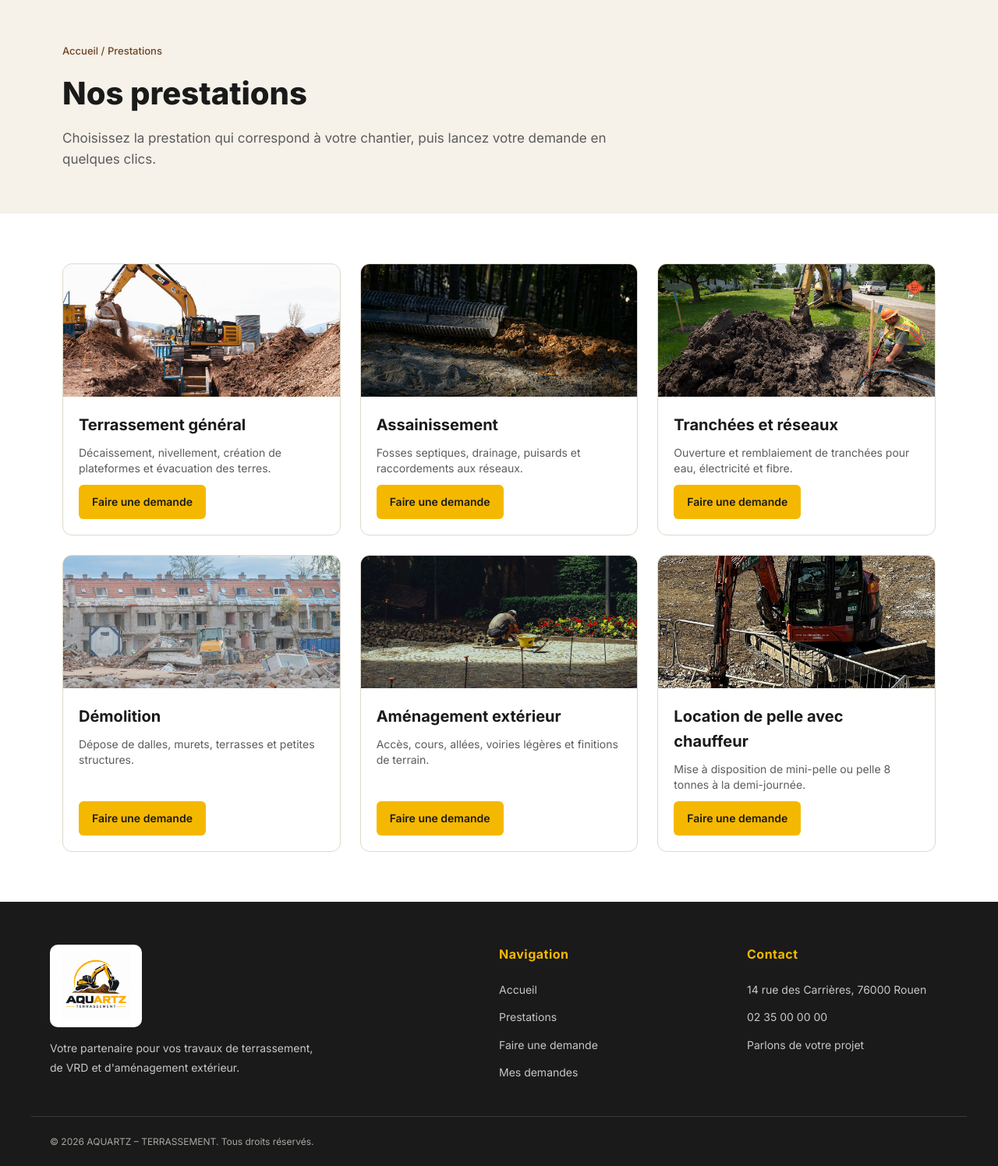
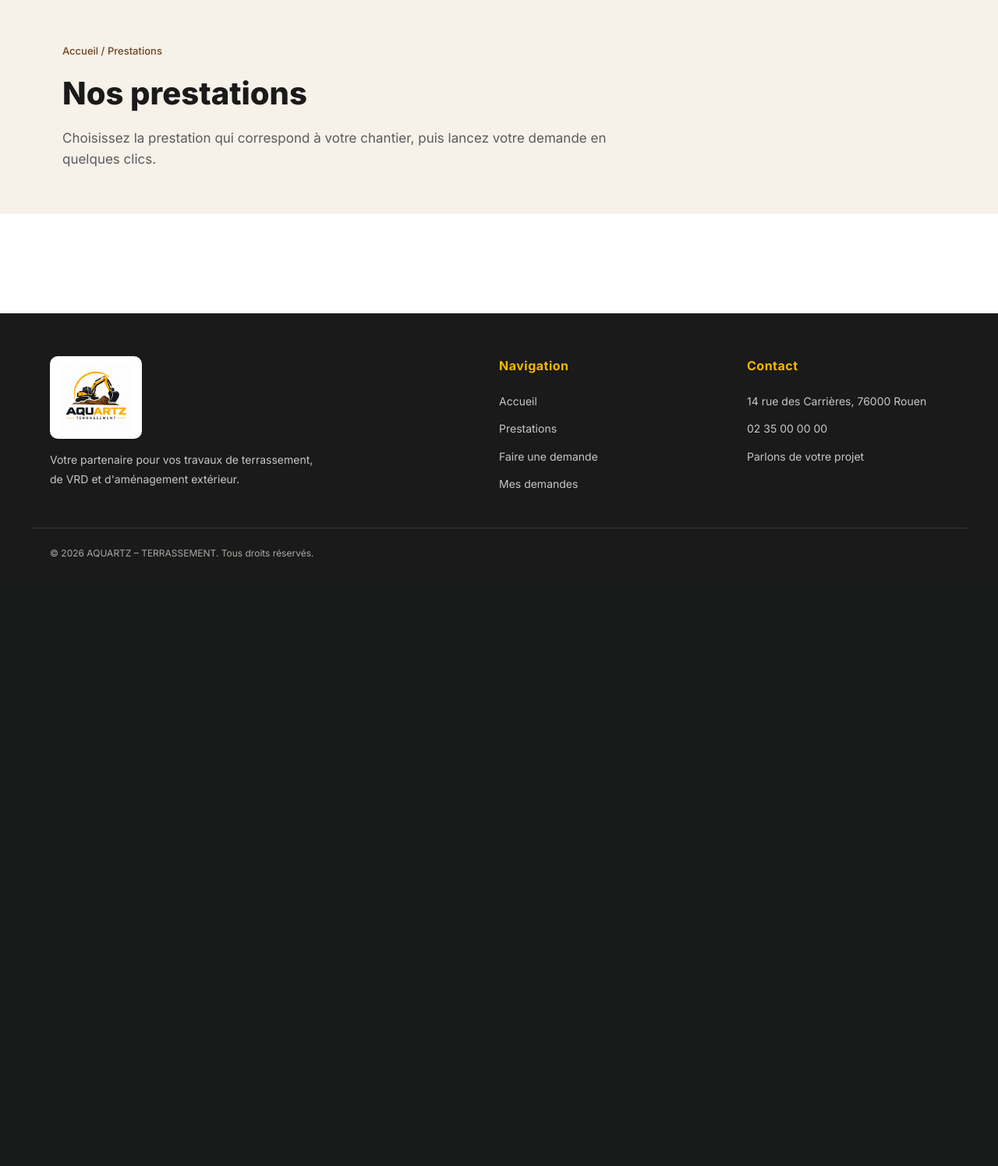
Before and after one commit to kidondrvgs/prj-aquartz, a Symfony app: template skeleton/templates/prestations/prestation.html.twig in a window 1280 px wide. Shown: the part 114-1610 px from the top of the page at 78% size. After the commit the page ends 829 px from the top, so only its background shows below. Run offline with Twig, Linux system fonts and the light colour scheme; the template is opened without the code that fills it, so the values that code supplies are empty; some libraries are stand-ins or nearby versions.

Commit message:
feat: page prestations et accueil branchees sur la BDD

```diff
--- a/skeleton/templates/prestations/prestation.html.twig
+++ b/skeleton/templates/prestations/prestation.html.twig
@@ -17,71 +17,20 @@
     <section class="prestations-list">
         <div class="prestations-grid">
 
+            {# Une carte par prestation de la BDD #}
+            {# L'image porte le même nom que le slug (ex : terrassement.jpg) #}
+            {% for prestation in prestations %}
                 <article class="card">
                     <div class="card-image">
-                    <img src="{{ asset('images/terrassement.jpg') }}" alt="Pelleteuse en train de réaliser des travaux de terrassement">
+                        <img src="{{ asset('images/' ~ prestation.slug ~ '.jpg') }}" alt="{{ prestation.title }}">
                     </div>
                     <div class="card-body">
-                    <h3>Terrassement général</h3>
-                    <p>Décaissement, nivellement, création de plateformes et évacuation des terres.</p>
+                        <h3>{{ prestation.title }}</h3>
+                        <p>{{ prestation.description }}</p>
                         <a href="{{ path('app_nouvelle_demande') }}" class="btn btn-yellow">Faire une demande</a>
                     </div>
                 </article>
-
-            <article class="card">
-                <div class="card-image">
-                    <img src="{{ asset('images/assainissement.jpg') }}" alt="Travaux d'assainissement et pose de canalisations">
-                </div>
-                <div class="card-body">
-                    <h3>Assainissement</h3>
-                    <p>Fosses septiques, drainage, puisards et raccordements aux réseaux.</p>
-                    <a href="{{ path('app_nouvelle_demande') }}" class="btn btn-yellow">Faire une demande</a>
-                </div>
-            </article>
-
-            <article class="card">
-                <div class="card-image">
-                    <img src="{{ asset('images/tranchees.jpg') }}" alt="Ouverture de tranchée pour réseaux">
-                </div>
-                <div class="card-body">
-                    <h3>Tranchées et réseaux</h3>
-                    <p>Ouverture et remblaiement de tranchées pour eau, électricité et fibre.</p>
-                    <a href="{{ path('app_nouvelle_demande') }}" class="btn btn-yellow">Faire une demande</a>
-                </div>
-            </article>
-
-            <article class="card">
-                <div class="card-image">
-                    <img src="{{ asset('images/demolition.jpg') }}" alt="Pelleteuse réalisant des travaux de démolition">
-                </div>
-                <div class="card-body">
-                    <h3>Démolition</h3>
-                    <p>Dépose de dalles, murets, terrasses et petites structures.</p>
-                    <a href="{{ path('app_nouvelle_demande') }}" class="btn btn-yellow">Faire une demande</a>
-                </div>
-            </article>
-
-            <article class="card">
-                <div class="card-image">
-                    <img src="{{ asset('images/amenagement-exterieur.jpg') }}" alt="Pose de pavés pour aménager une allée extérieure">
-                </div>
-                <div class="card-body">
-                    <h3>Aménagement extérieur</h3>
-                    <p>Accès, cours, allées, voiries légères et finitions de terrain.</p>
-                    <a href="{{ path('app_nouvelle_demande') }}" class="btn btn-yellow">Faire une demande</a>
-                </div>
-            </article>
-
-            <article class="card">
-                <div class="card-image">
-                    <img src="{{ asset('images/location-pelle.jpg') }}" alt="Mini-pelle disponible à la location avec chauffeur">
-                </div>
-                <div class="card-body">
-                    <h3>Location de pelle avec chauffeur</h3>
-                    <p>Mise à disposition de mini-pelle ou pelle 8 tonnes à la demi-journée.</p>
-                    <a href="{{ path('app_nouvelle_demande') }}" class="btn btn-yellow">Faire une demande</a>
-                </div>
-            </article>
+            {% endfor %}
 
         </div>
     </section>
```
Also changed, not shown: skeleton/src/Controller/AccueilController.php (+9 -2 lines), skeleton/src/Controller/PrestationsController.php (+9 -2 lines), skeleton/templates/Accueil/accueil.html.twig (+6 -37 lines). Lines whose indentation alone changed are shown as unchanged.
